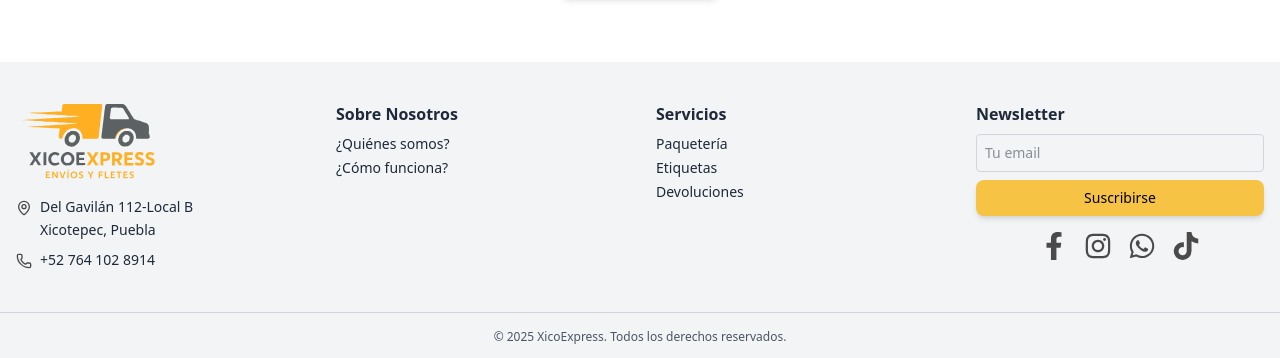
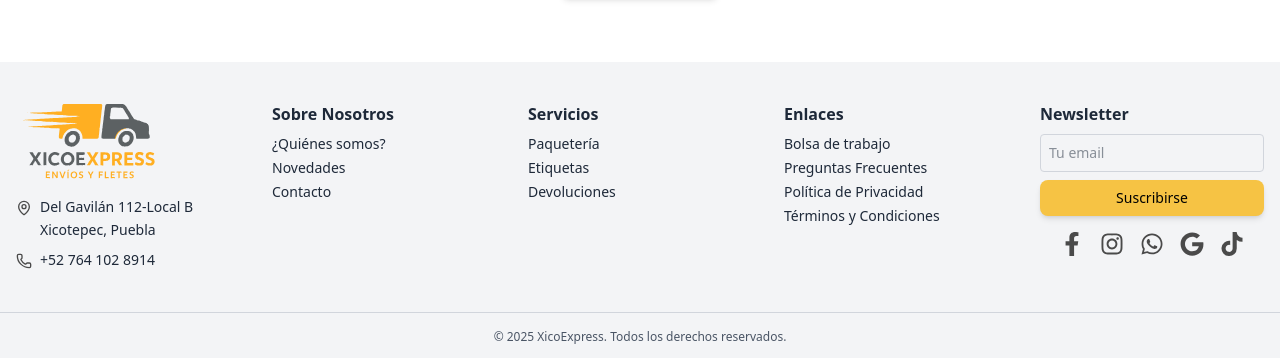
Before and after one commit to eiakoji-me/xicoexpress, a Next.js app: page / in a window 1280 px wide. Shown: the part 2018-2376 px from the top of the page. Built offline with nearby package versions, Linux system fonts and the light colour scheme.

Commit message:
Updated the footer section

```diff
--- a/src/components/Footer.tsx
+++ b/src/components/Footer.tsx
@@ -3,12 +3,18 @@ import Image from "next/image";
 import Link from "next/link";
 import { MapPin, Phone } from "lucide-react";
 import { Button } from "@/components/ui/button";
-import { FaFacebookF, FaInstagram, FaWhatsapp, FaTiktok } from "react-icons/fa";
+import {
+  FaFacebookF,
+  FaInstagram,
+  FaWhatsapp,
+  FaGoogle,
+  FaTiktok,
+} from "react-icons/fa";
 
 const Footer = () => {
   return (
     <footer className="bg-gray-100 text-gray-800 text-sm">
-      <div className="max-w-7xl mx-auto px-4 py-10 grid grid-cols-1 md:grid-cols-4 gap-8">
+      <div className="max-w-7xl mx-auto px-4 py-10 grid grid-cols-1 md:grid-cols-5 gap-8">
         <div>
           <Image
             src="/logo_footer.svg"
@@ -26,7 +32,9 @@ const Footer = () => {
           </p>
           <p className="flex items-center gap-2 text-sm leading-relaxed">
             <Phone className="h-4 w-4 text-muted-foreground" />
-            <span>+52 764 102 8914</span>
+            <a href="tel:+527641028914" className="hover:underline">
+              +52 764 102 8914
+            </a>
           </p>
         </div>
 
@@ -39,8 +47,13 @@ const Footer = () => {
               </Link>
             </li>
             <li>
-              <Link href="/como-funciona" className="hover:text-primary">
-                ¿Cómo funciona?
+              <Link href="/novedades" className="hover:text-primary">
+                Novedades
+              </Link>
+            </li>
+            <li>
+              <Link href="/contacto" className="hover:text-primary">
+                Contacto
               </Link>
             </li>
           </ul>
@@ -71,6 +84,32 @@ const Footer = () => {
         </div>
 
         <div>
+          <h4 className="text-base font-semibold mb-2">Enlaces</h4>
+          <ul className="space-y-1">
+            <li>
+              <Link href="/trabajo" className="hover:text-primary">
+                Bolsa de trabajo
+              </Link>
+            </li>
+            <li>
+              <Link href="/faq" className="hover:text-primary">
+                Preguntas Frecuentes
+              </Link>
+            </li>
+            <li>
+              <Link href="/politica-privacidad" className="hover:text-primary">
+                Política de Privacidad
+              </Link>
+            </li>
+            <li>
+              <Link href="/terminos-condiciones" className="hover:text-primary">
+                Términos y Condiciones
+              </Link>
+            </li>
+          </ul>
+        </div>
+
+        <div>
           <h4 className="text-base font-semibold mb-2">Newsletter</h4>
           <form className="flex flex-col gap-2">
             <input
@@ -85,24 +124,35 @@ const Footer = () => {
           <div className="text-center mt-4">
             <div className="flex justify-center gap-4">
               <a href="#" aria-label="Facebook">
-                <FaFacebookF className="h-7 w-7 text-muted-foreground hover:text-primary transition" />
+                <FaFacebookF className="h-6 w-6 text-muted-foreground hover:text-primary transition" />
               </a>
               <a href="#" aria-label="Instagram">
-                <FaInstagram className="h-7 w-7 text-muted-foreground hover:text-primary transition" />
+                <FaInstagram className="h-6 w-6 text-muted-foreground hover:text-primary transition" />
               </a>
-              <a href="https://wa.me/527641028914" aria-label="WhatsApp">
-                <FaWhatsapp className="h-7 w-7 text-muted-foreground hover:text-primary transition" />
+              <a
+                href="https://wa.me/527641028914"
+                aria-label="WhatsApp"
+                target="_blank"
+                rel="noopener noreferrer"
+              >
+                <FaWhatsapp className="h-6 w-6 text-muted-foreground hover:text-primary transition" />
+              </a>
+              <a href="#" aria-label="Google">
+                <FaGoogle className="h-6 w-6 text-muted-foreground hover:text-primary transition" />
               </a>
               <a href="#" aria-label="TikTok">
-                <FaTiktok className="h-7 w-7 text-muted-foreground hover:text-primary transition" />
+                <FaTiktok className="h-6 w-6 text-muted-foreground hover:text-primary transition" />
               </a>
             </div>
           </div>
         </div>
       </div>
 
-      <div className="border-t border-gray-300 py-4 text-center text-xs text-gray-600">
-        © {new Date().getFullYear()} XicoExpress. Todos los derechos reservados.
+      <div className="border-t border-gray-300 py-4 px-4 text-xs text-gray-600 text-center flex flex-col items-center gap-2">
+        <span>
+          &copy; {new Date().getFullYear()} XicoExpress. Todos los derechos
+          reservados.
+        </span>
       </div>
     </footer>
   );
```
